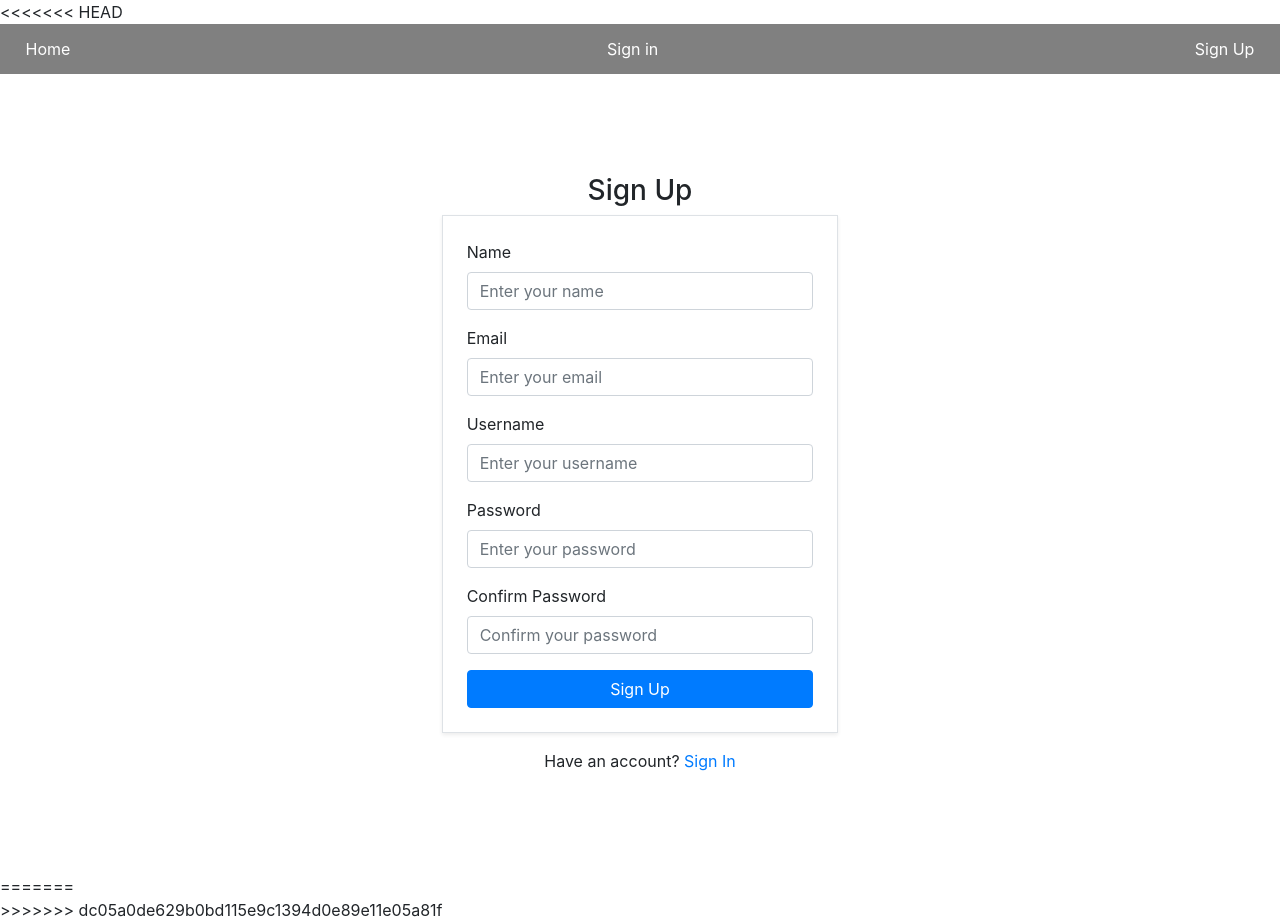
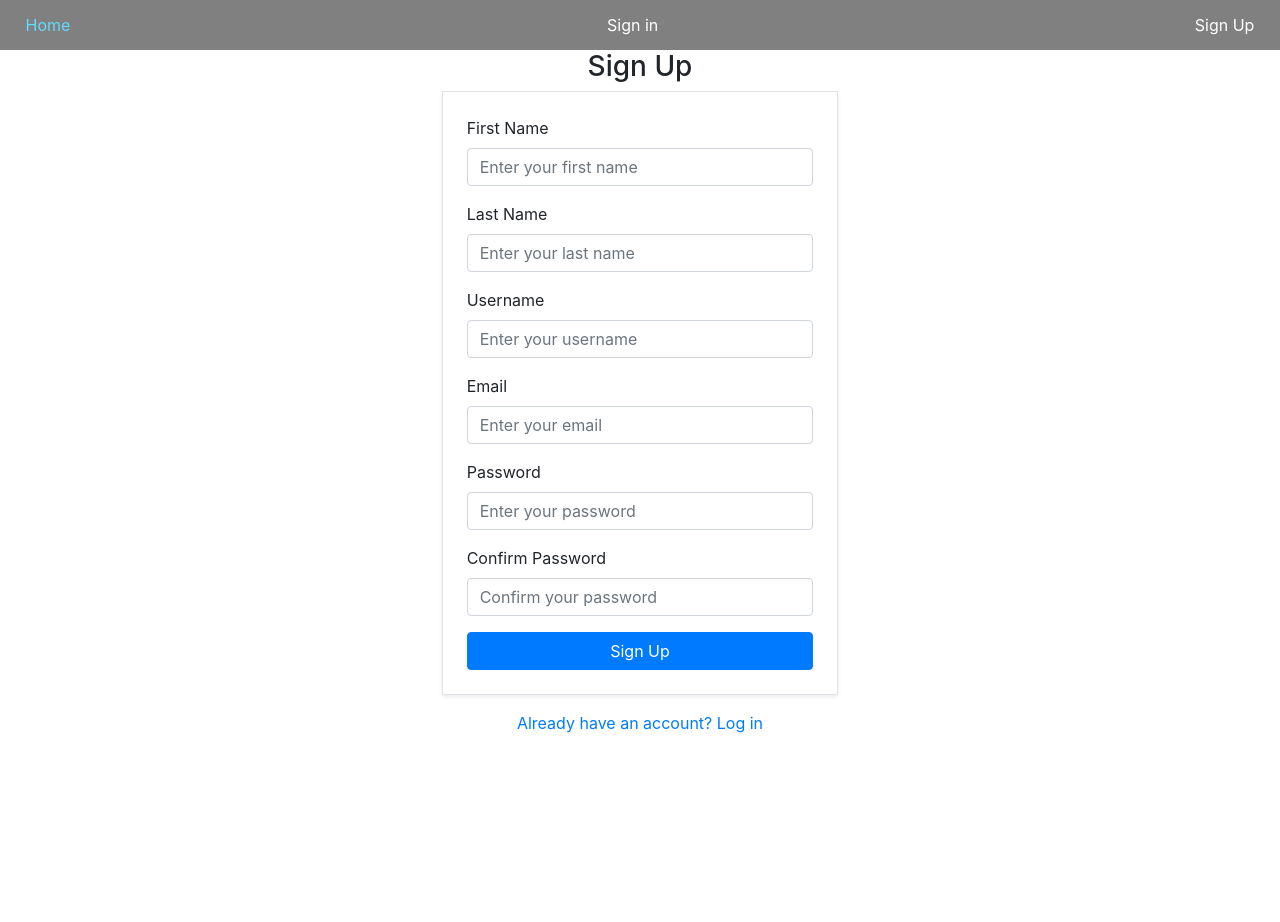
Before and after one commit to Rezident16/capstone-fullstackers, a React (Create React App) app in the folder client/: page /register in a window 1280 px wide. After the commit the page ends 800 px from the top, so only its background shows below. Built offline with nearby package versions, Linux system fonts and the light colour scheme; the HTML template or start-up script is replaced by a standard one; a web font is replaced by a local one.

Commit message:
signup completed

```diff
--- a/client/package.json
+++ b/client/package.json
@@ -15,6 +15,7 @@
     "react-router-dom": "^6.28.0",
     "react-scripts": "5.0.1",
     "recharts": "^2.13.3",
+    "socket.io-client": "^4.8.1",
     "web-vitals": "^2.1.4"
   },
   "scripts": {
--- a/client/public/index.html
+++ b/client/public/index.html
@@ -15,11 +15,7 @@
   </head>
   <body>
     <noscript>You need to enable JavaScript to run this app.</noscript>
-<<<<<<< HEAD
-    <div id="root" ></div>
-=======
     <div id="root"></div>
->>>>>>> dc05a0de629b0bd115e9c1394d0e89e11e05a81f
     <!--
       This HTML file is a template.
       If you open it directly in the browser, you will see an empty page.
--- a/client/src/SignUp.js
+++ b/client/src/SignUp.js
@@ -1,109 +1,216 @@
-import React, { useState } from 'react';
-import { Link } from 'react-router-dom';
+import { useEffect, useState } from "react";
+import { useNavigate, Link } from "react-router-dom";
+import { useUser } from "./components/context/UserContext";
 
-const SignUp = () => {
-  const [email, setEmail] = useState('');
-  const [name, setName] = useState('');
-  const [username, setUsername] = useState('');
-  const [password, setPassword] = useState('');
-  const [confirmPassword, setConfirmPassword] = useState('');
-  const [error, setError] = useState('');
+const DEFAULT_USER = {
+  firstName: "",
+  lastName: "",
+  username: "",
+  email: "",
+  password: "",
+  confirmPassword: "",
+};
+
+function SignUp() {
+  const [user, setUser] = useState(DEFAULT_USER);
+  const [errors, setErrors] = useState({});
+
+  const { login } = useUser(); // Get the login function from UserContext
+  const url = "http://localhost:8080/api/user/signup";
+  const authUrl = "http://localhost:8080/api/user/authenticate";
+  const navigate = useNavigate();
+
+  const handleChange = (e) => {
+    const newUser = { ...user };
+    newUser[e.target.name] = e.target.value;
+    setUser(newUser);
+  };
 
   const handleSubmit = (e) => {
     e.preventDefault();
+    addUser();
+  }
 
-    if (password !== confirmPassword) {
-      setError('Passwords do not match');
-      return;
+  const authenticateUser = async () => {
+    const authUser = {
+      username: user.username,
+      password: user.password
+    }
+    const init = {
+      method: "POST",
+      headers: {
+        "Content-Type": "application/json",
+      },
+      body: JSON.stringify(authUser),
     }
 
-    console.log('SignUp successful');
-    console.log('Email:', email);
-    console.log('Name:', name);
-    console.log('Username:', username);
-    console.log('Password:', password);
+    const response = await fetch(authUrl, init);
+    if (response.ok) {
+      const data = await response.json();
+      localStorage.setItem("jwt_token", data.jwt_token);
+      login(data.user_id, data.jwt_token)
+      navigate("/");
+    } else {
+      setErrors({ message: "Invalid username or password" });
+    }
+  }
+
+  const addUser = async () => {
+    const init = {
+      method: "POST",
+      headers: {
+        "Content-Type": "application/json",
+      },
+      body: JSON.stringify(user),
+    };
+
+    const response = await fetch(url, init);
+    if (response.ok) {
+      const data = await response.json();
+      if (data) {
+        await authenticateUser();
+      }
+    } else {
+      const data = await response.json();
+      updateErrorText(data);
+    }
+  };
+
+  const updateErrorText = (errors) => {
+    const errorMessages = {
+      username: "Username",
+      email: "Email",
+      password: "Password",
+      firstName: "First Name",
+      lastName: "Last Name",
+    };
+
+    const newErrors = errors.map((error) => {
+      for (const key in errorMessages) {
+        if (error.includes(key)) {
+          return error.replace(key, errorMessages[key]);
+        }
+      }
+      return error;
+    });
+    setErrors(newErrors);
   };
 
   return (
-    <div className="d-flex align-items-center justify-content-center vh-100">
+    <div className="d-flex align-items-center justify-content-center">
       <div className="col-md-4">
         <h3 className="text-center">Sign Up</h3>
-        {error && <div className="alert alert-danger">{error}</div>}
+        {errors.length && (
+        <div className="alert alert-danger">
+          <p>The following Errors were found:</p>
+          <ul>
+            {errors.map((error) => (
+              <li key={error}>{error}</li>
+            ))}
+          </ul>
+        </div>
+      )}
         <form onSubmit={handleSubmit} className="border p-4 shadow-sm">
           <div className="mb-3">
-            <label htmlFor="name" className="form-label">Name</label>
+            <label htmlFor="firstName" className="form-label">
+              First Name
+            </label>
             <input
               type="text"
               className="form-control"
-              id="name"
-              placeholder="Enter your name"
-              value={name}
-              onChange={(e) => setName(e.target.value)}
+              id="firstName"
+              name="firstName"
+              placeholder="Enter your first name"
+              value={user.firstName}
+              onChange={handleChange}
               required
             />
           </div>
           <div className="mb-3">
-            <label htmlFor="email" className="form-label">Email</label>
+            <label htmlFor="lastName" className="form-label">
+              Last Name
+            </label>
+            <input
+              type="text"
+              className="form-control"
+              id="lastName"
+              name="lastName"
+              placeholder="Enter your last name"
+              value={user.lastName}
+              onChange={handleChange}
+              required
+            />
+          </div>
+          <div className="mb-3">
+            <label htmlFor="username" className="form-label">
+              Username
+            </label>
+            <input
+              type="text"
+              className="form-control"
+              id="username"
+              name="username"
+              placeholder="Enter your username"
+              value={user.username}
+              onChange={handleChange}
+              required
+            />
+          </div>
+          <div className="mb-3">
+            <label htmlFor="email" className="form-label">
+              Email
+            </label>
             <input
               type="email"
               className="form-control"
               id="email"
+              name="email"
               placeholder="Enter your email"
-              value={email}
-              onChange={(e) => setEmail(e.target.value)}
+              value={user.email}
+              onChange={handleChange}
               required
             />
           </div>
           <div className="mb-3">
-            <label htmlFor="username" className="form-label">Username</label>
+            <label htmlFor="password" className="form-label">
+              Password
+            </label>
             <input
-              type="text"
+              type="password"
               className="form-control"
-              id="username"
-              placeholder="Enter your username"
-              value={username}
-              onChange={(e) => setUsername(e.target.value)}
+              id="password"
+              name="password"
+              placeholder="Enter your password"
+              value={user.password}
+              onChange={handleChange}
               required
             />
           </div>
           <div className="mb-3">
-            <label htmlFor="password" className="form-label">Password</label>
-            <input
-              type="password"
-              className="form-control"
-              id="password"
-              placeholder="Enter your password"
-              value={password}
-              onChange={(e) => setPassword(e.target.value)}
-              required
-            />
-          </div>
-          <div className="mb-3">
-            <label htmlFor="confirmPassword" className="form-label">Confirm Password</label>
+            <label htmlFor="confirmPassword" className="form-label">
+              Confirm Password
+            </label>
             <input
               type="password"
               className="form-control"
               id="confirmPassword"
+              name="confirmPassword"
               placeholder="Confirm your password"
-              value={confirmPassword}
-              onChange={(e) => setConfirmPassword(e.target.value)}
+              value={user.confirmPassword}
+              onChange={handleChange}
               required
             />
           </div>
-          {/*
-          <button type="submit" className="btn btn-primary w-100">Sign Up</button>
-          */}
-
-          <Link to="/" className="btn btn-primary w-100">
-                        Sign Up
-            </Link>
+          <button type="submit" className="btn btn-primary w-100">
+            Sign Up
+          </button>
         </form>
         <div className="text-center mt-3">
-          <span>Have an account? <Link to="/login">Sign In</Link></span>
+          <Link to="/login">Already have an account? Log in</Link>
         </div>
       </div>
     </div>
   );
-};
+}
 
 export default SignUp;
--- a/client/src/components/graph/Graph.js
+++ b/client/src/components/graph/Graph.js
@@ -15,9 +15,6 @@ function Graph({ stock }) {
   const [bars, setBars] = useState([]);
   const [time, setTime] = useState("1D");
 
-  if (!stock) {
-    return null;
-  }
 
   useEffect(() => {
     async function fetchStockBars(stock, time) {
@@ -33,7 +30,9 @@ function Graph({ stock }) {
     fetchStockBars(stock, time);
   }, [stock, time]);
 
-  console.log(bars[0]);
+  if (!stock) {
+    return null;
+  }
 
   return (
     <div>
```
Also changed, not shown: 1 other file (tests, documents, lock files or other folders).
